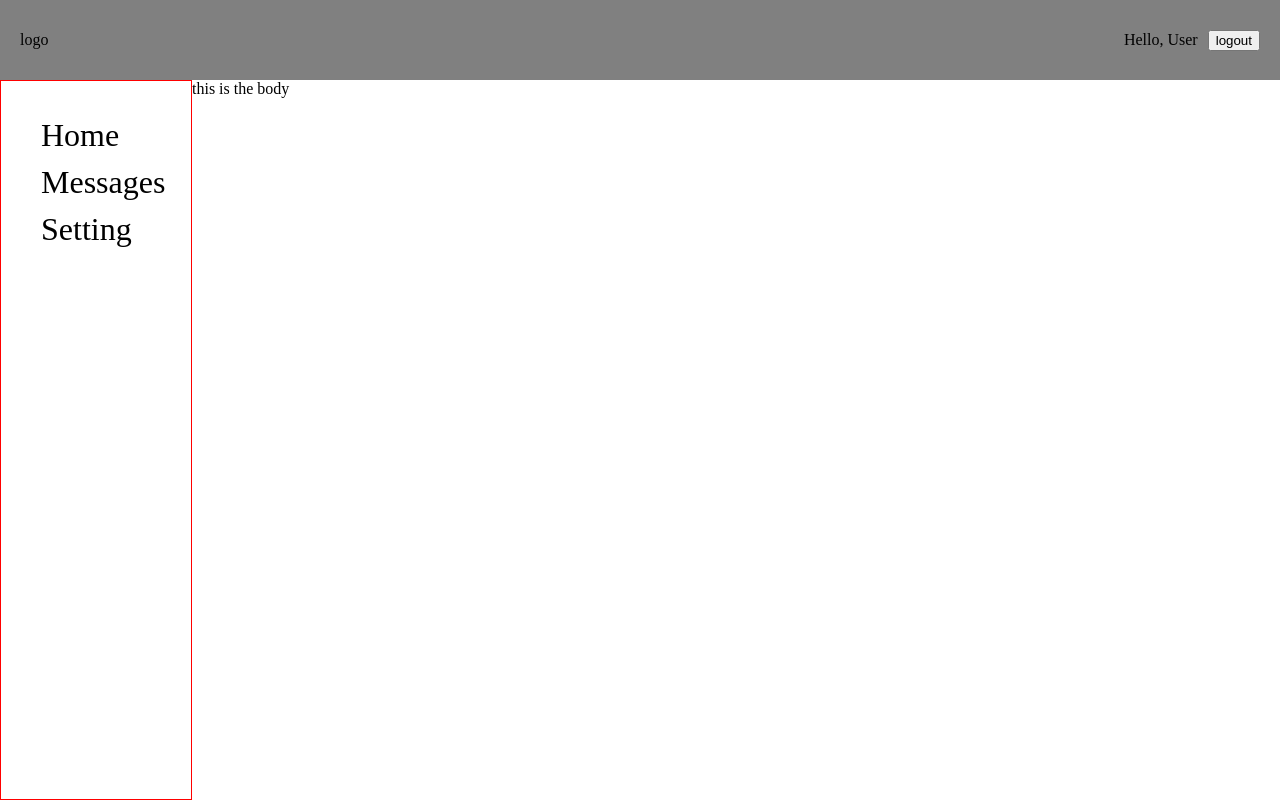
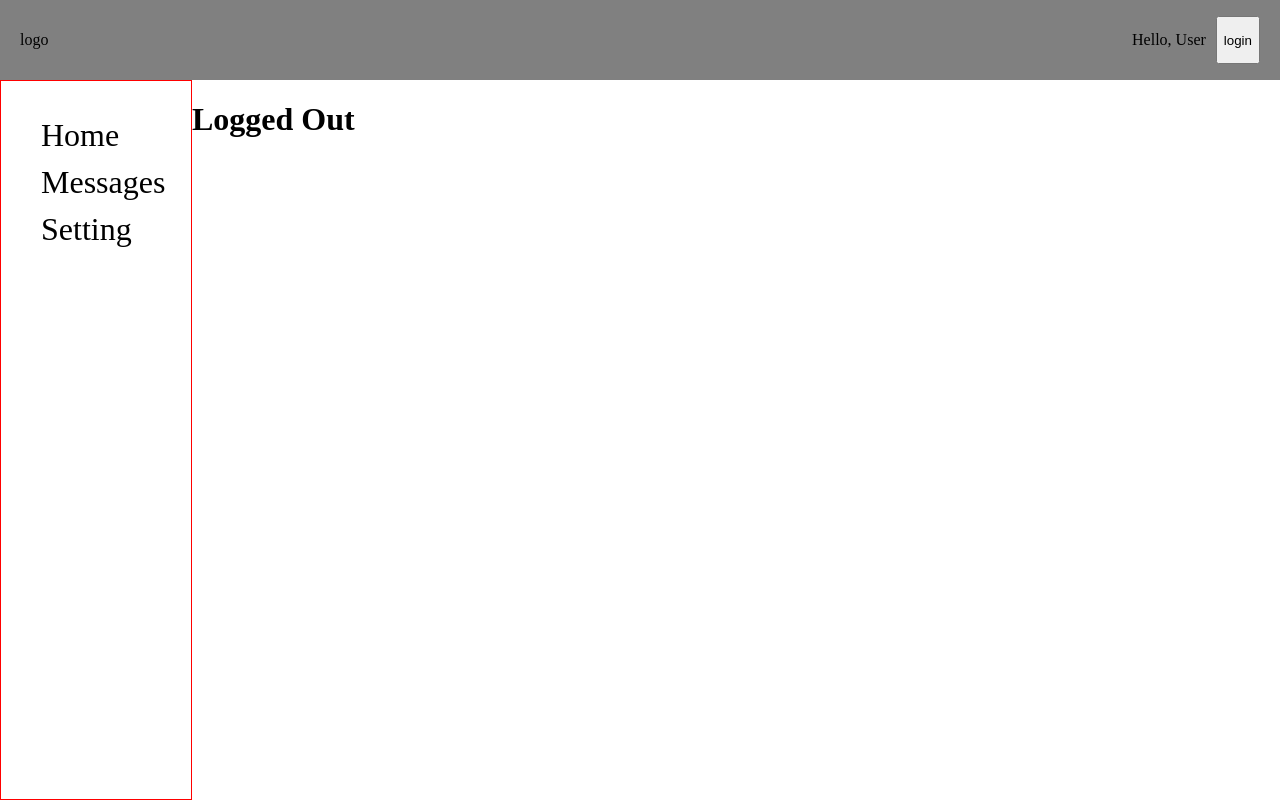
Before and after one commit to ArthurL808/consume-more-stuff, a React (Create React App) app: page / in a window 1280 px wide. Built offline with nearby package versions, Linux system fonts and the light colour scheme.

Commit message:
adds login/logout basic functionality

```diff
--- a/src/App.js
+++ b/src/App.js
@@ -1,4 +1,4 @@
-import React from 'react';
+import React, { useState } from 'react';
 import './App.scss';
 
 import Header from './Components/Header'
@@ -6,12 +6,14 @@ import Sidebar from './Components/Sidebar'
 import MainBody from './Components/MainBody'
 
 function App() {
+  const [isAuth, setAuth] = useState(false)
+
   return (
     <div className="App">
-      <Header />
+      <Header isAuth={isAuth} setAuth={setAuth} />
       <div className="main">
-        <Sidebar />
-        <MainBody />
+        <Sidebar isAuth={isAuth} />
+        <MainBody isAuth={isAuth} />
       </div>
 
     </div>
--- a/src/Components/Header/Header.jsx
+++ b/src/Components/Header/Header.jsx
@@ -1,14 +1,18 @@
 import React from 'react';
 import styles from './Header.module.scss'
 
-const Header = () => {
+const Header = ({ isAuth, setAuth }) => {
     return (
         <header>
             <div className={styles.logo}>logo</div>
 
             <div className={styles.right}>
                 <span>Hello, User</span>
-                <button className={styles.log_btn}>logout</button>
+                <button onClick={() => setAuth(!isAuth)} className={styles.log_btn}>
+                    {isAuth ?
+                        <p>logout</p> : <p>login</p>
+                    }
+                </button>
             </div>
         </header>
     )
--- a/src/Components/MainBody/MainBody.jsx
+++ b/src/Components/MainBody/MainBody.jsx
@@ -1,10 +1,18 @@
 import React from 'react';
 import styles from './MainBody.module.scss'
 
-const MainBody = () => {
+// IMPORT ALL BODY COMPOENENTS HERE
+
+const MainBody = ({ isAuth }) => {
     return (
         <div className={styles.main_body}>
-            this is the body
+            {/*ALL CONTENT FOR THE BODY SECTION GOES HERE*/}
+            {isAuth ?
+                <h1>Logged In</h1>
+                :
+                <h1>Logged Out</h1>
+            }
+
         </div>
     )
 }
```
